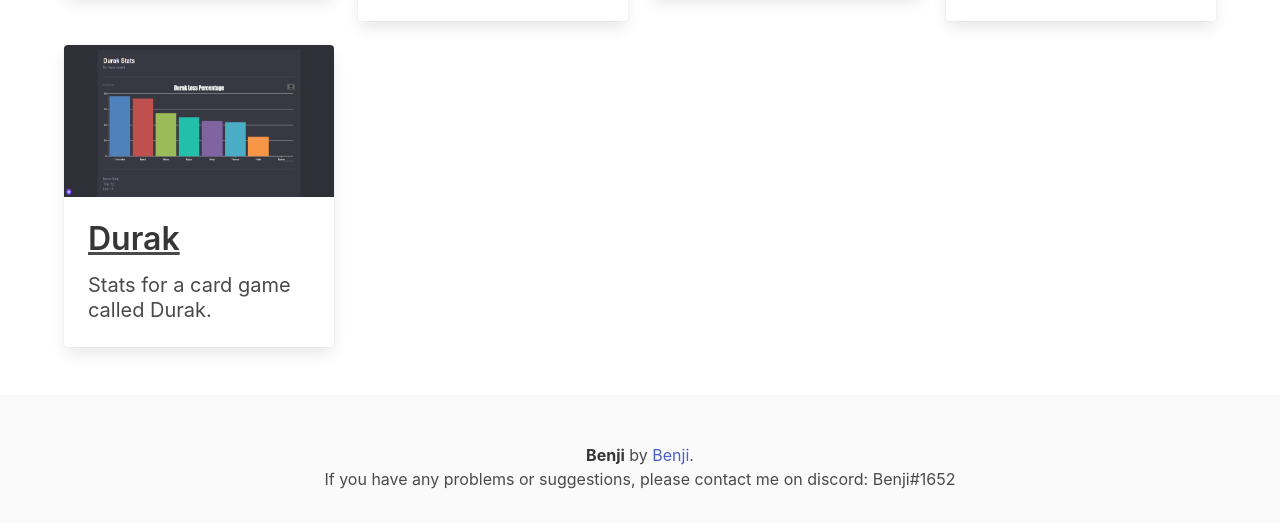
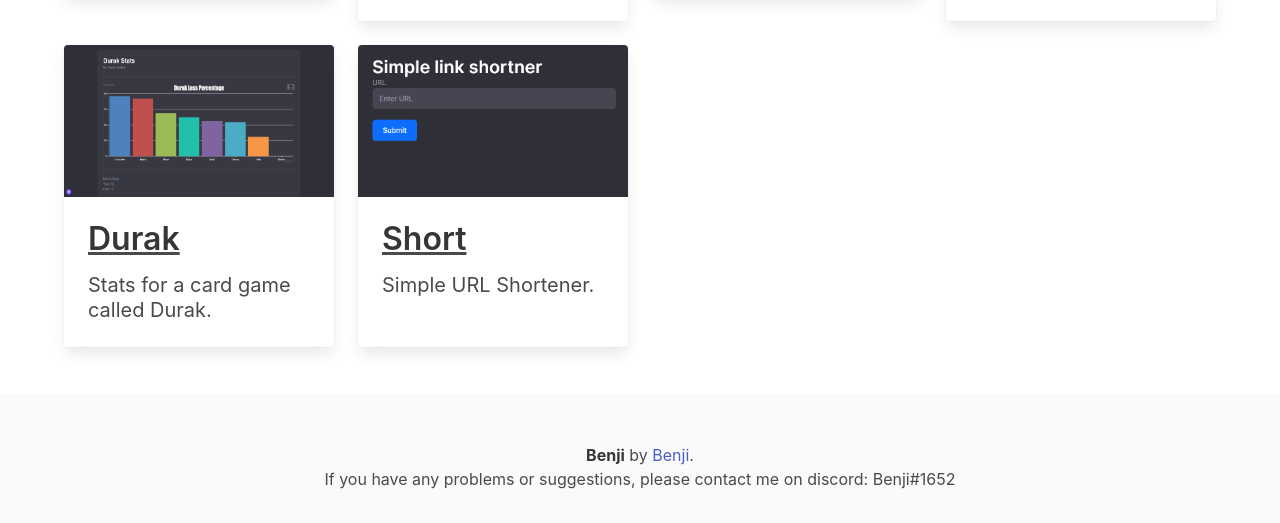
Before and after one commit to hibenji/dash.benji.link, a plain HTML site: page index.html in a window 1280 px wide. Shown: the part 794-1317 px from the top of the page. Drawn offline with Linux system fonts and the light colour scheme; a script that the page names is missing.

Commit message:
added URL shortner

```diff
--- a/index.html
+++ b/index.html
@@ -194,7 +194,23 @@
             </div>
           </div>
         </div>
-        <div class="column"> </div>
+        <div class="column">
+          <div class="card ">
+            <div class="card-image">
+              <figure class="image is-16by9">
+                <img src="img/short.png" alt="Short">
+              </figure>
+            </div>
+            <div class="card-content">
+              <div class="content">
+                <u><a href="https://short.benji.link"><h1 class="title">Short</h1></a></u>
+                <p class="subtitle">
+                  Simple URL Shortener.<br><br>
+                </p>
+              </div>
+            </div>
+          </div>
+        </div>
         <div class="column"> </div>
         <div class="column"> </div>
 
```
Also changed, not shown: img/short.png (added).
